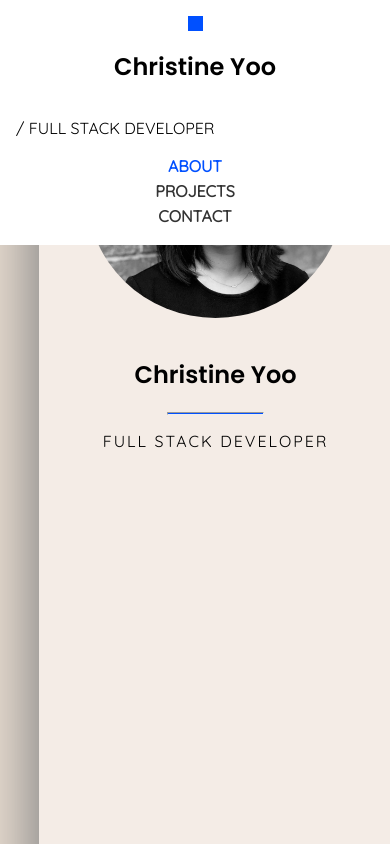
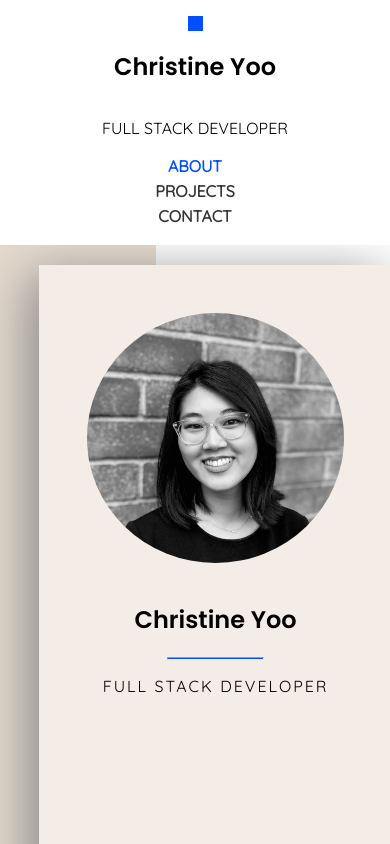
Before and after one commit to christineyoo/christine-portfolio, a React (Create React App) app: page / in a window 390 px wide. Built offline with nearby package versions, Linux system fonts and the light colour scheme.

Commit message:
fixed navbar on mobile

```diff
--- a/src/about/About.css
+++ b/src/about/About.css
@@ -105,7 +105,7 @@ hr {
   margin: 3rem 3rem 1rem 3rem;
 }
 
-@media all and (min-width: 800px) {
+@media all and (max-width: 600px) {
   #about {
     margin-bottom: 5rem;
   }
--- a/src/navbar/NavBar.css
+++ b/src/navbar/NavBar.css
@@ -15,7 +15,7 @@ nav {
 
 .nav-flex {
   display: flex;
-  flex-direction: column;
+  flex-direction: row;
 }
 
 .nav-flex-1 {
@@ -40,8 +40,20 @@ nav {
   margin: auto;
 }
 
-@media all and (min-width: 800px) {
+@media all and (max-width: 600px) {
   .nav-flex {
-    flex-direction: row;
+    flex-direction: column;
+  }
+
+  .nav-flex-1-left {
+    text-align: center;
+  }
+
+  nav {
+    position: relative;
+    display: flex;
+    padding: 1rem;
+    background-color: #ffffff;
+    z-index: 10;
   }
 }
--- a/src/navbar/NavBar.js
+++ b/src/navbar/NavBar.js
@@ -12,7 +12,7 @@ class NavBar extends Component {
         <div className='nav-flex'>
           <h1 className='nav-flex-1 nav-flex-1-left'>Christine Yoo</h1>
           &nbsp;
-          <p className='nav-flex-1-left'> / FULL STACK DEVELOPER</p>
+          <p className='nav-flex-1-left'> FULL STACK DEVELOPER</p>
         </div>
         <div className='nav-flex-7'></div>
         <div className='nav-flex-1'>
```
